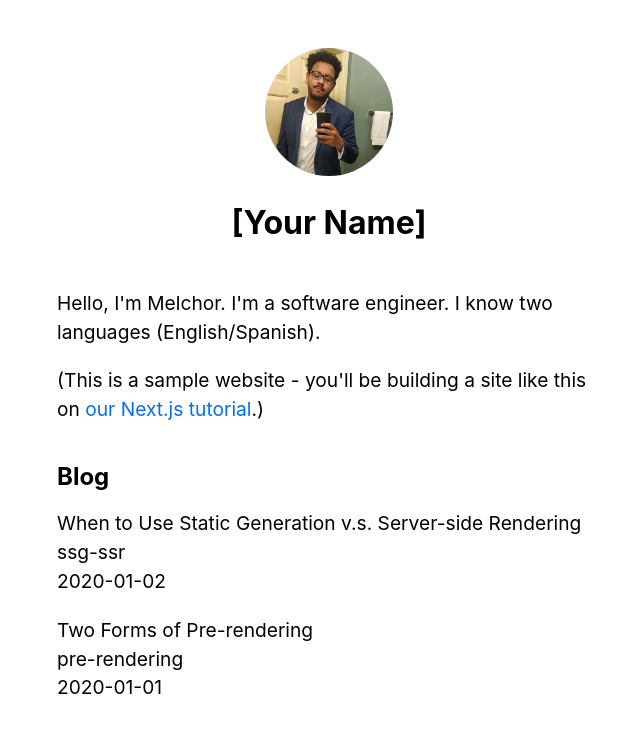
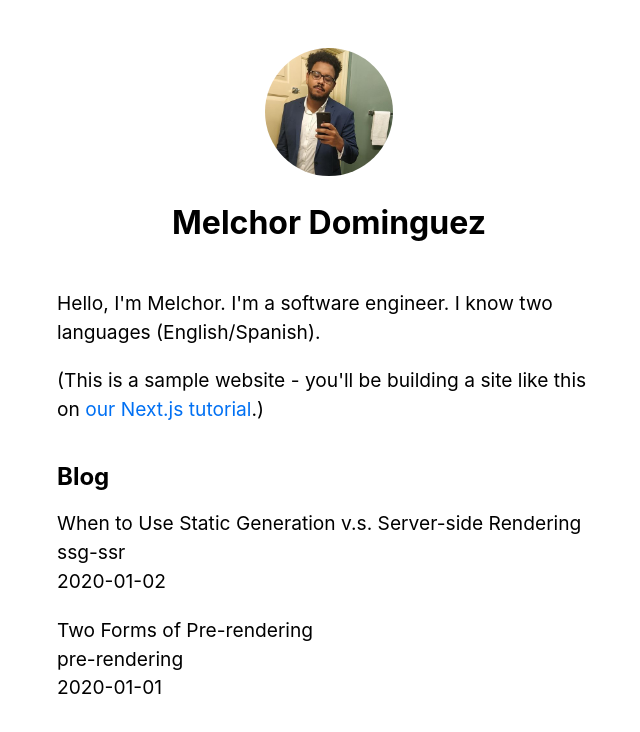
Before and after one commit to melchord/nextjs-blog, a Next.js app: page / in a window 1280 px wide. Shown: the top 732 px of the page, without its empty margins (311-951 px from the left). Built offline with nearby package versions, Linux system fonts and the light colour scheme.

Commit message:
install remark

```diff
--- a/components/layout.js
+++ b/components/layout.js
@@ -3,8 +3,8 @@ import styles from './layout.module.css'
 import utilStyles from '../styles/utils.module.css'
 import Link from 'next/link'
 
-const name = '[Your Name]'
-export const siteTitle = 'Next.js Sample Website'
+const name = 'Melchor Dominguez';
+export const siteTitle = 'Next.js Sample Website';
 
 export default function Layout({ children, home }) {
   return (
--- a/package.json
+++ b/package.json
@@ -11,6 +11,8 @@
     "gray-matter": "^4.0.2",
     "next": "^10.0.0",
     "react": "17.0.1",
-    "react-dom": "17.0.1"
+    "react-dom": "17.0.1",
+    "remark": "^13.0.0",
+    "remark-html": "^13.0.1"
   }
 }
```
Also changed, not shown: 1 other file (tests, documents, lock files or other folders).
